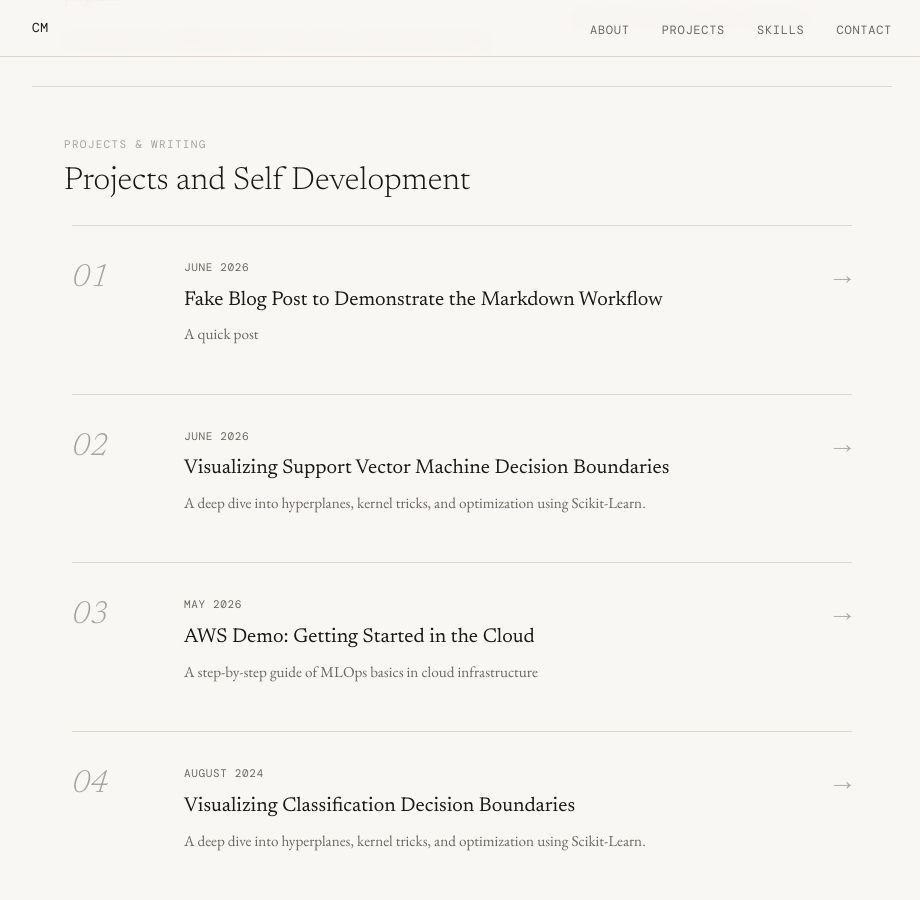
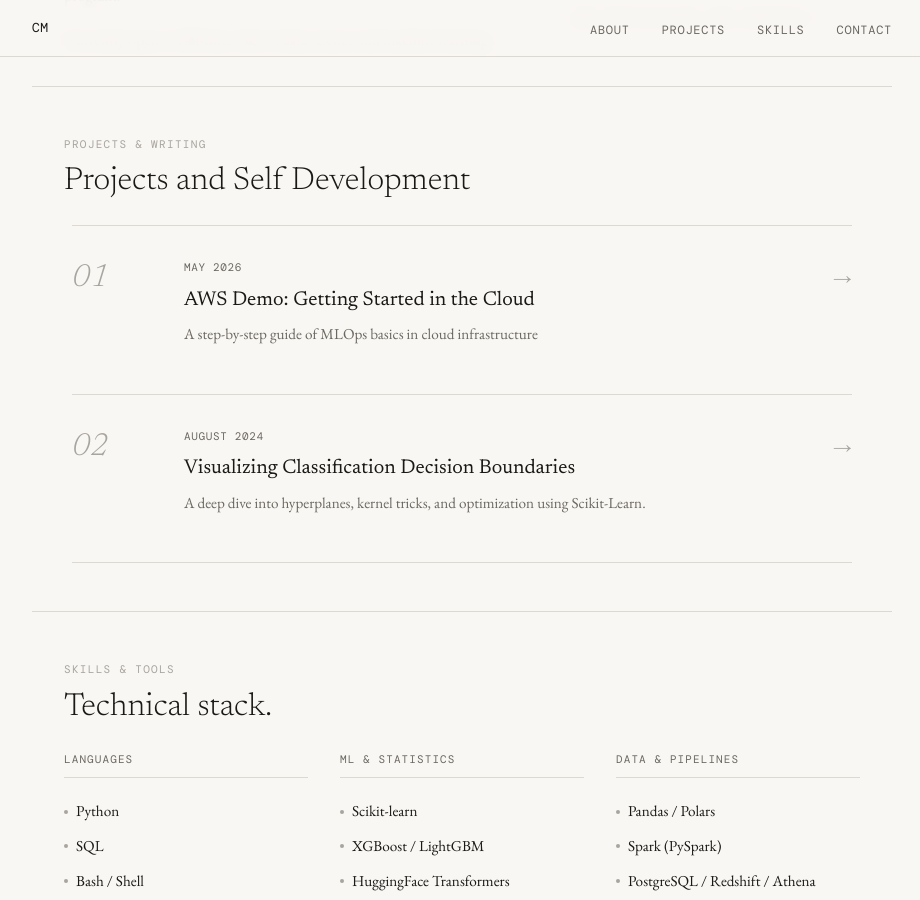
Before and after one commit to chrismca13/chrismca13.github.io, a Jekyll site: the page built from index.html, in a window 1280 px wide and 900 px high, scrolled down 964 px. Shown: the whole window, without its empty margins (178-1098 px from the left). Built offline with Jekyll 4.4.1, drawn with Linux system fonts in a browser that asks for light colours.

Commit message:
remove samples

````diff
--- a/_posts/2026-06-15-decision-boundaries.md
+++ /dev/null
@@ -1,19 +0,0 @@
----
-layout: post
-title: "Visualizing Support Vector Machine Decision Boundaries"
-description: "A deep dive into hyperplanes, kernel tricks, and optimization using Scikit-Learn."
----
-
-# Visualizing Decision Boundaries
-
-This is a project where I break down how different kernels (Linear, RBF, Polynomial) affect the decision margins of an SVM.
-
-### Why this matters
-When deploying models in production, understanding *why* a model classifies data points near the boundary layer prevents silent failures.
-
-Here is a quick look at the core implementation:
-* Built with Python and Scikit-Learn
-* Visualized using Matplotlib contour plots
-* Optimized via Cross-Validation grid search
-
-You can write whatever you want here using **bold text**, `# headers`, or even code blocks!
--- a/_posts/2026-06-16-sample-post.md
+++ /dev/null
@@ -1,24 +0,0 @@
----
-layout: post
-title: "Fake Blog Post to Demonstrate the Markdown Workflow"
-description: "A quick post"
----
-
-# Post Title
-
-Post Intro
-
-### Blog Body
-A sentence here. A sentence there.
-
-Some quick facts:
-* Fact 1
-* Fact 2
-* Fact 3
-
-Now let's put some code in blocks!
-
-
-```python
-print('Hello World!')
-```
````
Also changed, not shown: _posts/2026-05-15-aws-start-guide.md (+4 -0 lines).
